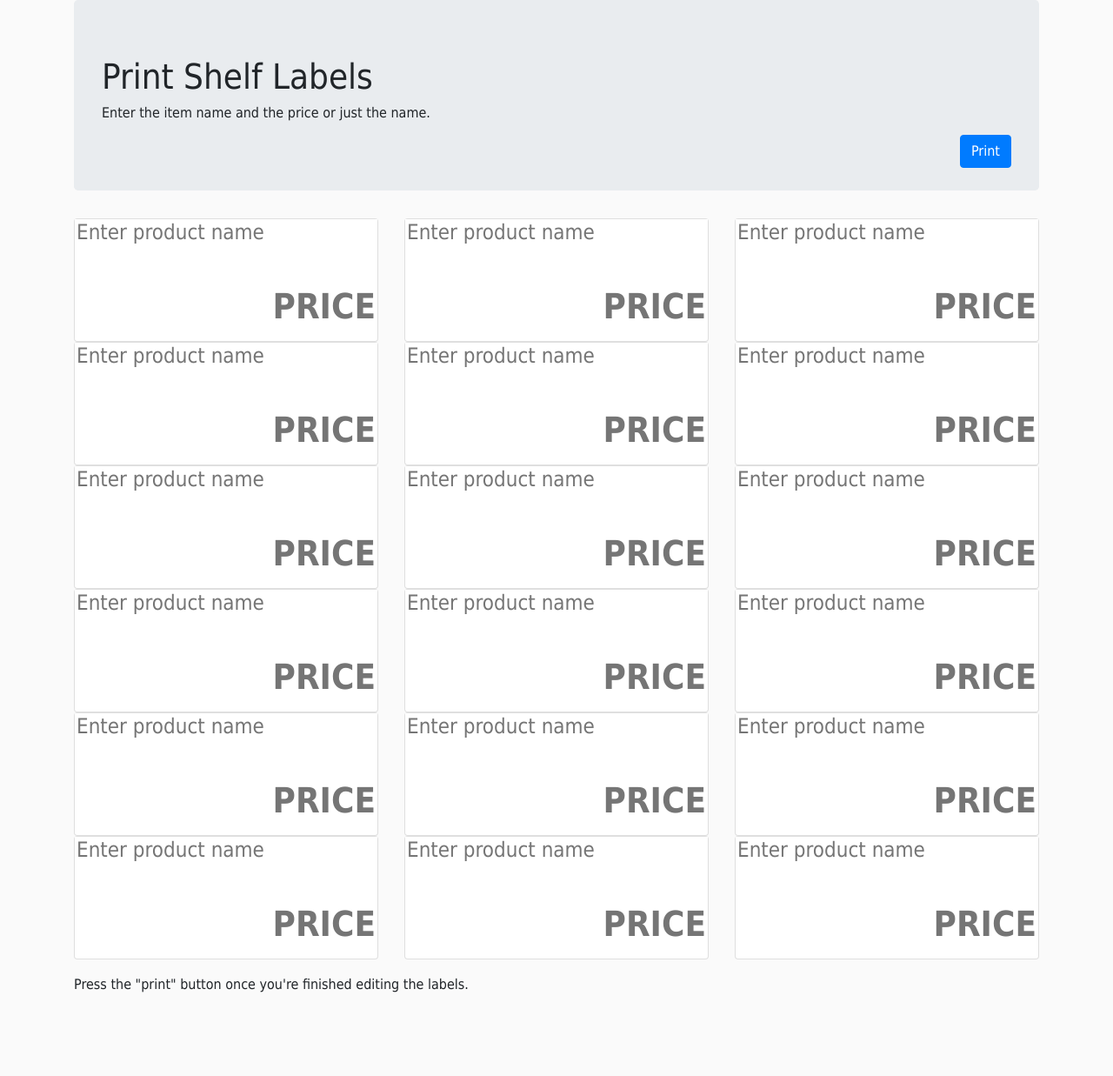
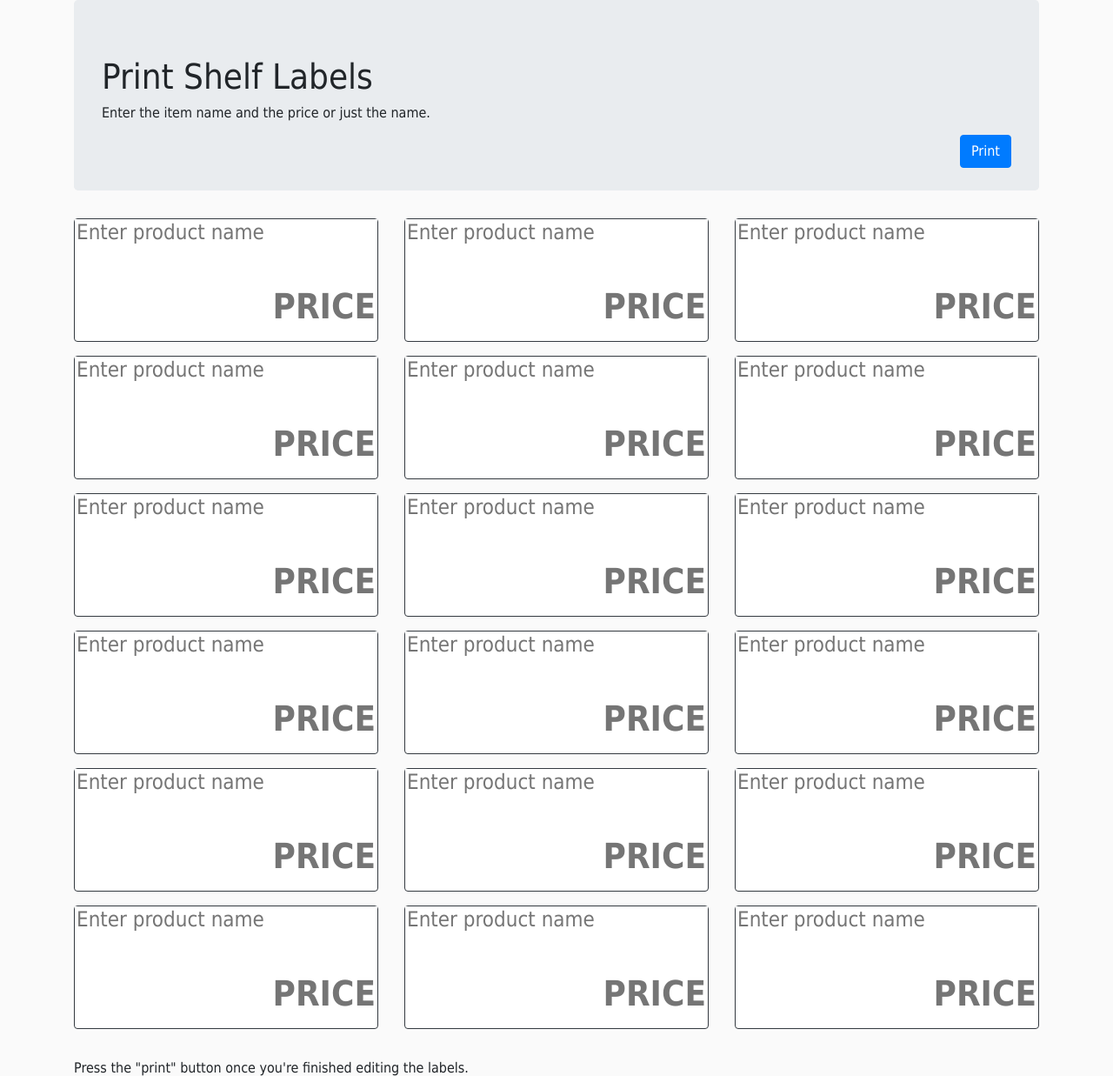
Before and after one commit to Abhishek-NK/PriceLabel, a Django app: page / in a window 1280 px wide. Shown: the whole page at 87% size. Before the commit the page ends 1141 px from the top, so only its background shows below. Run offline with Django 3.2, Linux system fonts and the light colour scheme; some libraries are stand-ins or nearby versions.

Commit message:
Added borders to labels and fixed clipping error.

```diff
--- a/PriceLabel/templates/printprice.html
+++ b/PriceLabel/templates/printprice.html
@@ -20,7 +20,7 @@
     </div>
     <div class="row">
       <div class="col-sm-4">
-        <div class="card">
+        <div class="card border-dark mb-3">
           <input class="border-0" placeholder="Enter product name" style="font-size:24px;">
           <input class="border-0" placeholder="" style="font-size:24px;">
           <p>
@@ -28,7 +28,7 @@
         </div>
       </div>
       <div class="col-sm-4">
-        <div class="card">
+        <div class="card border-dark mb-3">
           <input class="border-0" placeholder="Enter product name" style="font-size:24px;">
           <input class="border-0" placeholder="" style="font-size:24px;">
           <p>
@@ -36,7 +36,7 @@
         </div>
       </div>
       <div class="col-sm-4">
-        <div class="card">
+        <div class="card border-dark mb-3">
           <input class="border-0" placeholder="Enter product name" style="font-size:24px;">
           <input class="border-0" placeholder="" style="font-size:24px;">
           <p>
@@ -46,7 +46,7 @@
     </div>
     <div class="row">
       <div class="col-sm-4">
-        <div class="card">
+        <div class="card border-dark mb-3">
           <input class="border-0" placeholder="Enter product name" style="font-size:24px;">
           <input class="border-0" placeholder="" style="font-size:24px;">
           <p>
@@ -54,7 +54,7 @@
         </div>
       </div>
       <div class="col-sm-4">
-        <div class="card">
+        <div class="card border-dark mb-3">
           <input class="border-0" placeholder="Enter product name" style="font-size:24px;">
           <input class="border-0" placeholder="" style="font-size:24px;">
           <p>
@@ -62,7 +62,7 @@
         </div>
       </div>
       <div class="col-sm-4">
-        <div class="card">
+        <div class="card border-dark mb-3">
           <input class="border-0" placeholder="Enter product name" style="font-size:24px;">
           <input class="border-0" placeholder="" style="font-size:24px;">
           <p>
@@ -72,7 +72,7 @@
     </div>
     <div class="row">
       <div class="col-sm-4">
-        <div class="card">
+        <div class="card border-dark mb-3">
           <input class="border-0" placeholder="Enter product name" style="font-size:24px;">
           <input class="border-0" placeholder="" style="font-size:24px;">
           <p>
@@ -80,7 +80,7 @@
         </div>
       </div>
       <div class="col-sm-4">
-        <div class="card">
+        <div class="card border-dark mb-3">
           <input class="border-0" placeholder="Enter product name" style="font-size:24px;">
           <input class="border-0" placeholder="" style="font-size:24px;">
           <p>
@@ -88,7 +88,7 @@
         </div>
       </div>
       <div class="col-sm-4">
-        <div class="card">
+        <div class="card border-dark mb-3">
           <input class="border-0" placeholder="Enter product name" style="font-size:24px;">
           <input class="border-0" placeholder="" style="font-size:24px;">
           <p>
@@ -98,7 +98,7 @@
     </div>
     <div class="row">
       <div class="col-sm-4">
-        <div class="card">
+        <div class="card border-dark mb-3">
           <input class="border-0" placeholder="Enter product name" style="font-size:24px;">
           <input class="border-0" placeholder="" style="font-size:24px;">
           <p>
@@ -106,7 +106,7 @@
         </div>
       </div>
       <div class="col-sm-4">
-        <div class="card">
+        <div class="card border-dark mb-3">
           <input class="border-0" placeholder="Enter product name" style="font-size:24px;">
           <input class="border-0" placeholder="" style="font-size:24px;">
           <p>
@@ -114,7 +114,7 @@
         </div>
       </div>
       <div class="col-sm-4">
-        <div class="card">
+        <div class="card border-dark mb-3">
           <input class="border-0" placeholder="Enter product name" style="font-size:24px;">
           <input class="border-0" placeholder="" style="font-size:24px;">
           <p>
@@ -124,7 +124,7 @@
     </div>
     <div class="row">
       <div class="col-sm-4">
-        <div class="card">
+        <div class="card border-dark mb-3">
           <input class="border-0" placeholder="Enter product name" style="font-size:24px;">
           <input class="border-0" placeholder="" style="font-size:24px;">
           <p>
@@ -132,7 +132,7 @@
         </div>
       </div>
       <div class="col-sm-4">
-        <div class="card">
+        <div class="card border-dark mb-3">
           <input class="border-0" placeholder="Enter product name" style="font-size:24px;">
           <input class="border-0" placeholder="" style="font-size:24px;">
           <p>
@@ -140,7 +140,7 @@
         </div>
       </div>
       <div class="col-sm-4">
-        <div class="card">
+        <div class="card border-dark mb-3">
           <input class="border-0" placeholder="Enter product name" style="font-size:24px;">
           <input class="border-0" placeholder="" style="font-size:24px;">
           <p>
@@ -150,7 +150,7 @@
     </div>
     <div class="row">
       <div class="col-sm-4">
-        <div class="card">
+        <div class="card border-dark mb-3">
           <input class="border-0" placeholder="Enter product name" style="font-size:24px;">
           <input class="border-0" placeholder="" style="font-size:24px;">
           <p>
@@ -158,7 +158,7 @@
         </div>
       </div>
       <div class="col-sm-4">
-        <div class="card">
+        <div class="card border-dark mb-3">
           <input class="border-0" placeholder="Enter product name" style="font-size:24px;">
           <input class="border-0" placeholder="" style="font-size:24px;">
           <p>
@@ -166,7 +166,7 @@
         </div>
       </div>
       <div class="col-sm-4">
-        <div class="card">
+        <div class="card border-dark mb-3">
           <input class="border-0" placeholder="Enter product name" style="font-size:24px;">
           <input class="border-0" placeholder="" style="font-size:24px;">
           <p>
@@ -201,6 +201,13 @@
       font: 12pt "Tahoma";
       overflow: scroll;
     }
+
+    @media (min-width: 1400px) {
+      .container{
+        max-width: 1070px;
+      }
+    }
+
     * {
         box-sizing: border-box;
         -moz-box-sizing: border-box;
@@ -236,5 +243,6 @@
             page-break-after: always;
         }
     }
+
 </style>
 </html>
```
